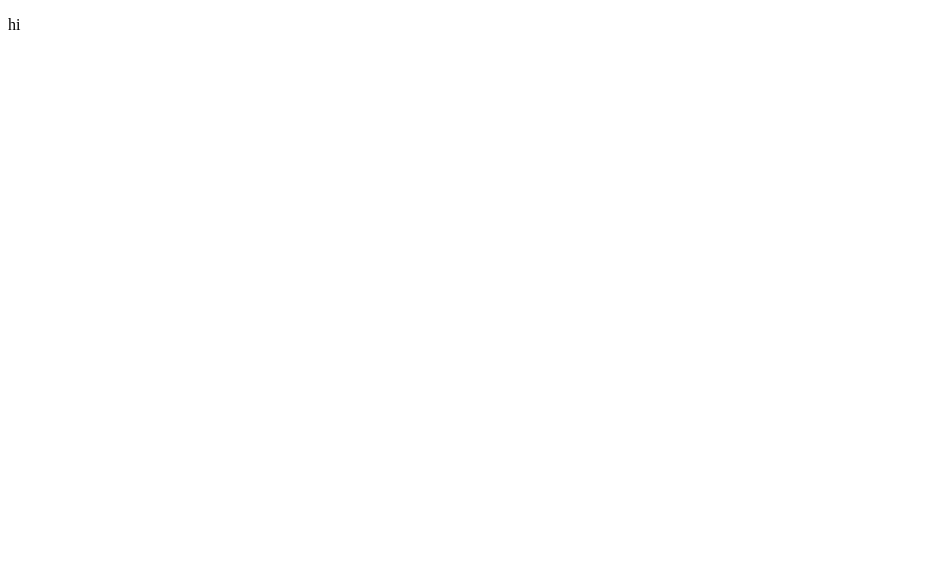
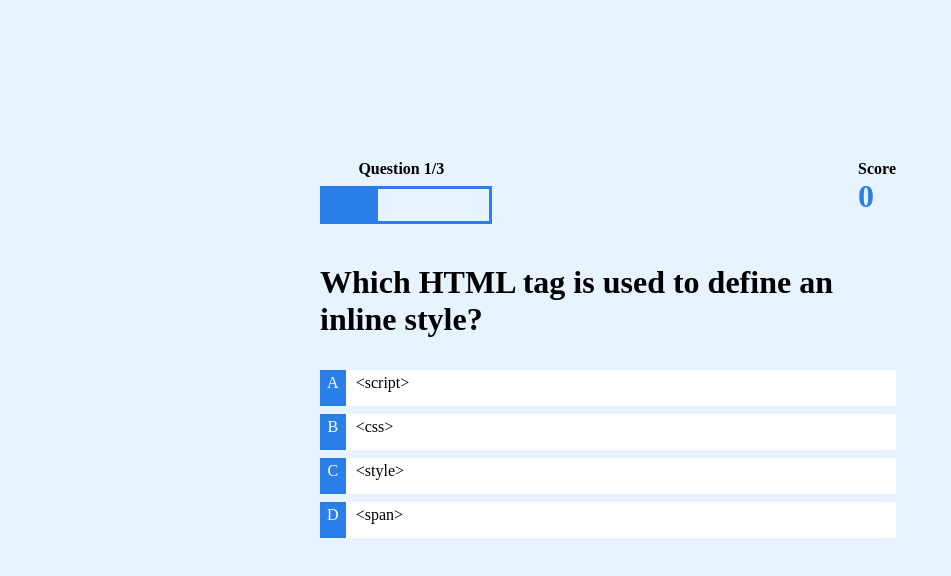
Before and after one commit to ShivamGoelOSS/QuizTime, a plain HTML site: page main.html in a window 1280 px wide. Shown: the whole page, without its empty margins (0-951 px from the left). Drawn offline with Linux system fonts and the light colour scheme.

Commit message:
Refactor

```diff
--- a/main.html
+++ b/main.html
@@ -3,9 +3,23 @@
 <head>
     <meta charset="UTF-8">
     <meta name="viewport" content="width=device-width, initial-scale=1.0">
+    <link rel="stylesheet" href="styleMain.css">
+    <script src="scriptMain.js"></script>
     <title>Document</title>
 </head>
 <body>
-    <p>hi</p>
+    <div id="head">
+        <div id="qnum">
+            <p id="count">Question 1/3</p>
+            <div id="progress">
+                <div id="childProgress">
+                </div>
+            </div>
+        </div>
+        <div id="score">
+            <p id="scoreText">Score</p>
+            <p id="numScore">0</p>
+        </div>
+    </div>
 </body>
 </html>
--- a/scriptMain.js
+++ b/scriptMain.js
@@ -30,33 +30,48 @@ function loadQuestion(index){
     newDiv.innerHTML=`<h1>${questions[index].question}</h1>
     <div id="option">
         <div id="alpha">A</div>
-        <div id="choice">${questions[index].choice1}</div>
+        <div class="choice" id="1">${questions[index].choice1}</div>
     </div>
     <div id="option">
         <div id="alpha">B</div>
-        <div id="choice">${questions[index].choice2}</div>
+        <div class="choice" id="2">${questions[index].choice2}</div>
     </div>
     <div id="option">
         <div id="alpha">C</div>
-        <div id="choice">${questions[index].choice3}</div>
+        <div class="choice" id="3">${questions[index].choice3}</div>
     </div>
     <div id="option">
         <div id="alpha">D</div>
-        <div id="choice">${questions[index].choice4}</div>
+        <div class="choice" id="4">${questions[index].choice4}</div>
     </div>`
     document.body.appendChild(newDiv);
 }
 var index=0;
+var score=0;
 document.addEventListener("DOMContentLoaded",function(){
     loadQuestion(index);
     document.body.addEventListener("click",function(e){
-        if(e.target.id=="choice"){
-            if(index!=questions.length-1){
-                e.target.parentNode.parentNode.remove();
-                loadQuestion(++index);
+        if(e.target.classList.contains("choice")){
+            if(parseInt(e.target.id,10)==questions[index].answer){
+                e.target.parentNode.style.backgroundColor="lightgreen";
+                score+=10;
+                document.body.children[0].children[1].children[1].textContent=score;
             }
             else{
-                window.location.href="endPage.html";
+                e.target.parentNode.style.backgroundColor="lightcoral";
+            }
+            if(index!=questions.length-1){
+                setTimeout(function(){
+                    e.target.parentNode.parentNode.remove();
+                    loadQuestion(++index);
+                    document.body.children[0].children[0].children[0].textContent="Question "+(index+1)+"/3";
+                    document.body.children[0].children[0].children[1].children[0].style.width=33.33*(index+1)+"%";
+                },500)
+            }
+            else{
+                setTimeout(function(){
+                    window.location.href="endPage.html?data="+encodeURIComponent(score);
+                },500)
             }
         }
     })
--- a/style.css
+++ b/style.css
@@ -19,3 +19,6 @@ body{
     background-color: white;
     cursor: pointer;
 }
+#playButton:hover{
+    box-shadow: 0px 3px 10px #2b7fe8;
+}
--- a/styleEnd.css
+++ b/styleEnd.css
@@ -23,3 +23,6 @@ button{
     background-color: white;
     cursor: pointer;
 }
+button:hover{
+    box-shadow: 0px 3px 10px #2b7fe8;
+}
--- a/styleMain.css
+++ b/styleMain.css
@@ -1,18 +1,53 @@
 body{
     background-color: #e7f3ff;
+    margin: 0%;
+}
+p{
+    margin: 0%;
+}
+#head{
+    margin-left: 25vw;
+    margin-top: 20vh;
+    display: flex;
+    justify-content: space-between;
+    width: 45vw;
+    font-weight: bold;
+}
+#count{
+    margin-left: 3vw;
+}
+#progress{
+    border: 3px solid #2b7fe8;
+    margin-top: 0.5rem;
+    height: 4vh;
+    width: 13vw;
+    position: relative;
+}
+#childProgress{
+    background-color: #2b7fe8;
+    position: absolute;
+    width: 33.33%;
+    height: 100%;
+}
+#numScore{
+    color: #2b7fe8;
+    font-size: 2rem;
 }
 #question{
     margin-left: 25vw;
-    margin-top: 30vh;
+    margin-top: 5vh;
 }
 #question h1{
     word-wrap: break-word;
-    width: 50vw;
+    width: 45vw;
+    margin-bottom: 2rem;
 }
 #option{
     margin-top: 0.5rem;
     display: flex;
     cursor: pointer;
+    background-color: white;
+    width: 45vw;
 }
 #alpha{
     color: white;
@@ -22,10 +57,12 @@ body{
     height:2rem;
     width:2rem;
 }
-#choice{
-    background-color: white;
-    width: 30rem;
+.choice{
+    width: 42rem;
     height:2rem;
     padding-top: 4px;
     padding-left: 10px;
 }
+.choice:hover{
+    box-shadow: 0 2px 10px #2b7fe8;
+}
```
Also changed, not shown: endPage.html (+1 -1 lines), scriptEnd.js (+11 -1 lines).
